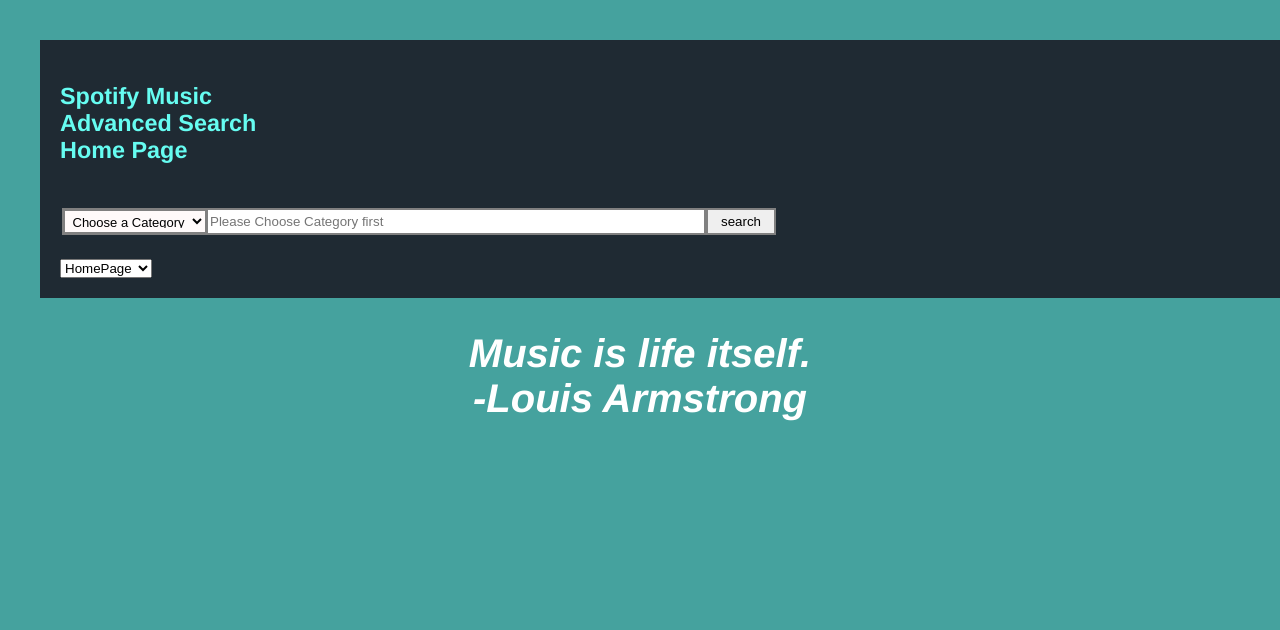
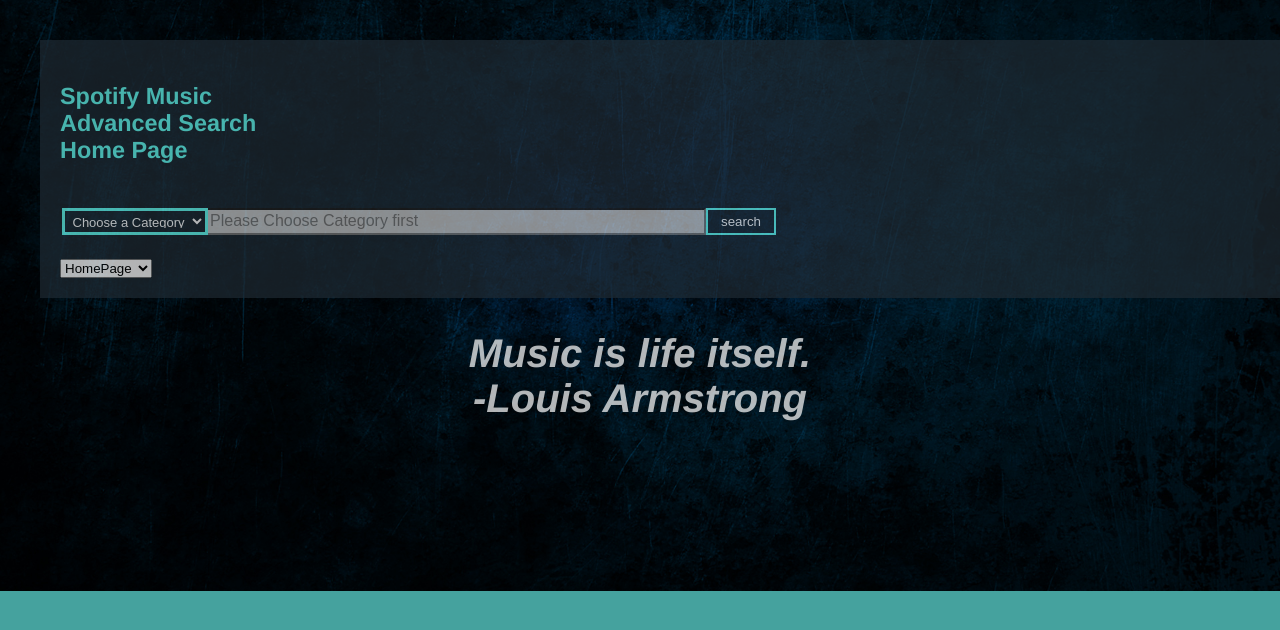
Before and after one commit to imaik129/cs257, a Flask app: page / in a window 1280 px wide. Shown: the top 630 px of the page. Run offline with Flask 2, Linux system fonts and the light colour scheme; data that the repository does not hold is empty; parts of the project's set-up code (start-up, migrations or seed data) failed here and were passed over; some libraries are stand-ins or nearby versions.

Commit message:
ajust some formatting

```diff
--- /dev/null
+++ b/webapp/config.py
@@ -0,0 +1,3 @@
+database = 'spotify'
+user = 'kyosuke912'
+password = 'New-York0912'
--- a/webapp/static/webapp.css
+++ b/webapp/static/webapp.css
@@ -10,7 +10,8 @@ body {
   font-family: Helvetica;
   /* background: #41B3A3; */
   background: #45A29E;
-  /* background-image: url("bg.jpg"); */
+  background-image: url("bg.jpg");
+  opacity: 0.7;
   height: 100%;
   background-position: center;
   background-repeat: no-repeat;
@@ -65,7 +66,7 @@ table.sortable tbody tr::before {
     content: counter(sortabletablescope);
     counter-increment: sortabletablescope;
     display: table-cell;
-    background: #f8f8ff;
+    background-color: #f8f8ff;
 }
 
 table.sortable th:not(.sorttable_sorted):not(.sorttable_sorted_reverse):not(.sorttable_nosort):after {
@@ -95,7 +96,7 @@ thead th{
   width:250px;
 }
 tbody td{
-  width: 242px;
+  width: 250px;
 }
 
 table.sortable tbody tr:nth-child(2n) td {
@@ -112,28 +113,44 @@ table.sortable tbody tr:nth-child(2n+1) td {
 /*
 specify attributes of the search_button */
 #search_button{
-  border: 2px solid grey;
+  /* border: 3px solid #grey;
+  background-color: #white; */
   height:27px;
   width: 70px;
+  display: block;
+  color:white;
   font-size:10pt;
+
+  border: 2px solid #66FCF1;
+  background-color: #1F2A33;
 }
 /* specify attributes of the search bar  */
 #search_string{
-    border: 2px solid grey;
+    /* border: 2px solid grey; */
+    font-size:12pt;
     height:27px;
     width: 500px;
-    font-size:10pt;
+    color: black;
+    background-color: #C5C6C7;
+    /* different color */
+    /* border: 1px solid #66FCF1;
+    background-color: #1F2A33; */
 }
 
 /* specify attributes of the drob down menu button */
 .DDButton {
-  background-color: #FFFAFA;
-  color: black;
+  /* background-color: #FFFAFA; */
+  /* color: black; */
+  /* border: 3px solid grey; */
+
+  background-color: #1F2A33;
+  border: 3px solid #66FCF1;
+  color:white;
+
   font-size: 13px;
   padding:3.5px;
   height:27px;
   left:30px;
-  border: 3px solid grey;
   cursor: pointer;
 }
 /* specify attributes of the Drop Down Menu */
@@ -164,6 +181,7 @@ specify attributes of the search_button */
   font-size: 30px;
   text-decoration: none;
   display: block;
+  background-color:white;
 }
 .DDContent a:hover {background-color: #ddd;}
 .DropDownMenu:hover .DDContent {display: block;}
```
Also changed, not shown: webapp/static/bg.jpg.
